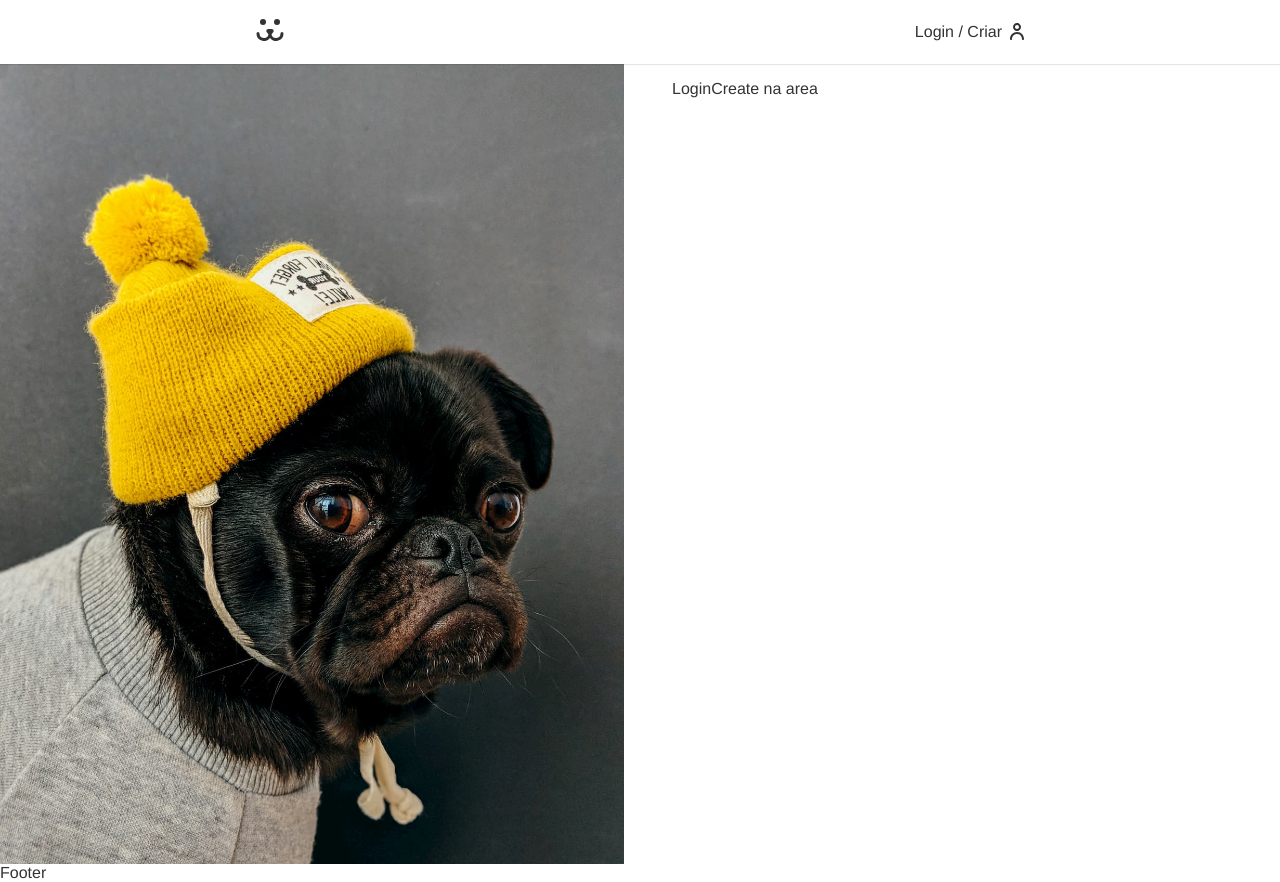
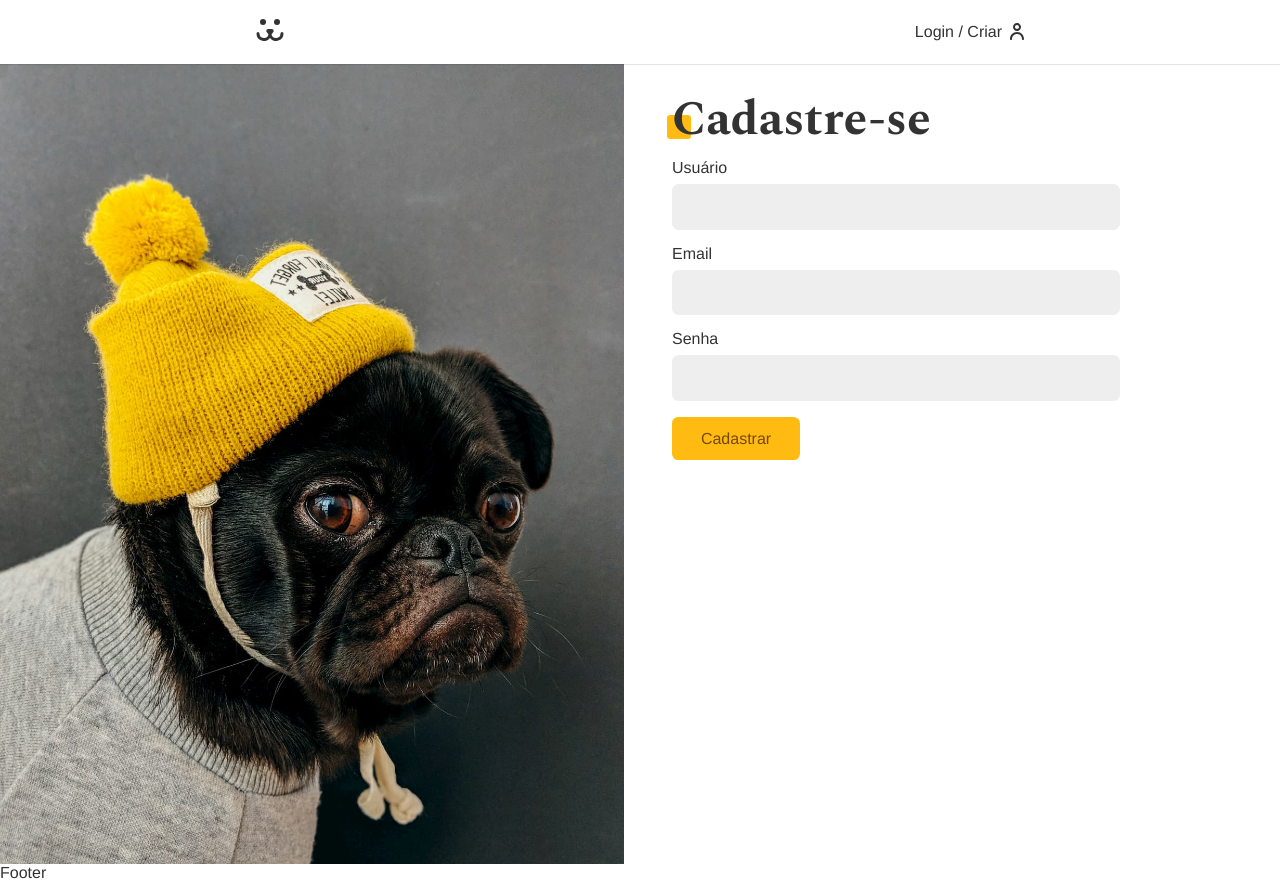
Before and after one commit to jorgejrdj/instadog, a React (Create React App) app: page /login/criar in a window 1280 px wide. Built offline with nearby package versions, Linux system fonts and the light colour scheme.

Commit message:
Login criar - ok

```diff
--- a/src/Components/Login/LoginCreate.js
+++ b/src/Components/Login/LoginCreate.js
@@ -1,9 +1,37 @@
-import React from 'react'
+import React from 'react';
+import Input from '../Forms/Input';
+import Button from '../Forms/Button';
+import useForm from '../../Hooks/useForm';
+import { USER_POST } from '../../api';
+import { UserContext } from '../../UserContext';
 
 export const LoginCreate = () => {
+  const username = useForm();
+  const email = useForm('email');
+  const password = useForm();
+
+  const { userLogin } = React.useContext(UserContext);
+
+  async function handleSubmit(event) {
+    event.preventDefault();
+    const { url, options } = USER_POST({
+      username: username.value,
+      email: email.value,
+      password: password.value,
+    });
+    const response = await fetch(url, options);
+    if (response.ok) userLogin(username.value, password.value);
+  }
+
   return (
-    <div>
-      LoginCreate na area
-    </div>
-  )
-}
+    <section className="animeLeft">
+      <h1 className="title">Cadastre-se</h1>
+      <form onSubmit={handleSubmit}>
+        <Input label="Usuário" type="text" name="username" {...username} />
+        <Input label="Email" type="email" name="email" {...email} />
+        <Input label="Senha" type="password" name="password" {...password} />
+        <Button>Cadastrar</Button>
+      </form>
+    </section>
+  );
+};
--- a/src/Hooks/useForm.js
+++ b/src/Hooks/useForm.js
@@ -4,6 +4,11 @@
   email: {
     regex: /^(([^<>()[\]\\.,;:\s@"]+(\.[^<>()[\]\\.,;:\s@"]+)*)|(".+"))@((\[[0-9]{1,3}\.[0-9]{1,3}\.[0-9]{1,3}\.[0-9]{1,3}\])|(([a-zA-Z\-0-9]+\.)+[a-zA-Z]{2,}))$/,
     message: 'Preencha um email válido',
+  },
+  password: {
+    regex: /^(?=.*\d)(?=.*[a-z])(?=.*[A-Z])[0-9a-zA-Z]{8,}$/,
+    message:
+      'A senha precisa ter 1 caracter maíusculo, 1 minúsculo e 1 digito. Com no mínimo 8 caracteres.',
   },
 };
 
--- a/src/api.js
+++ b/src/api.js
@@ -36,3 +36,16 @@
     },
   };
 }
+
+export function USER_POST(body) {
+  return {
+    url: API_URL + '/api/user',
+    options: {
+      method: 'POST',
+      headers: {
+        'Content-Type': 'application/json',
+      },
+      body: JSON.stringify(body),
+    },
+  };
+}
```
